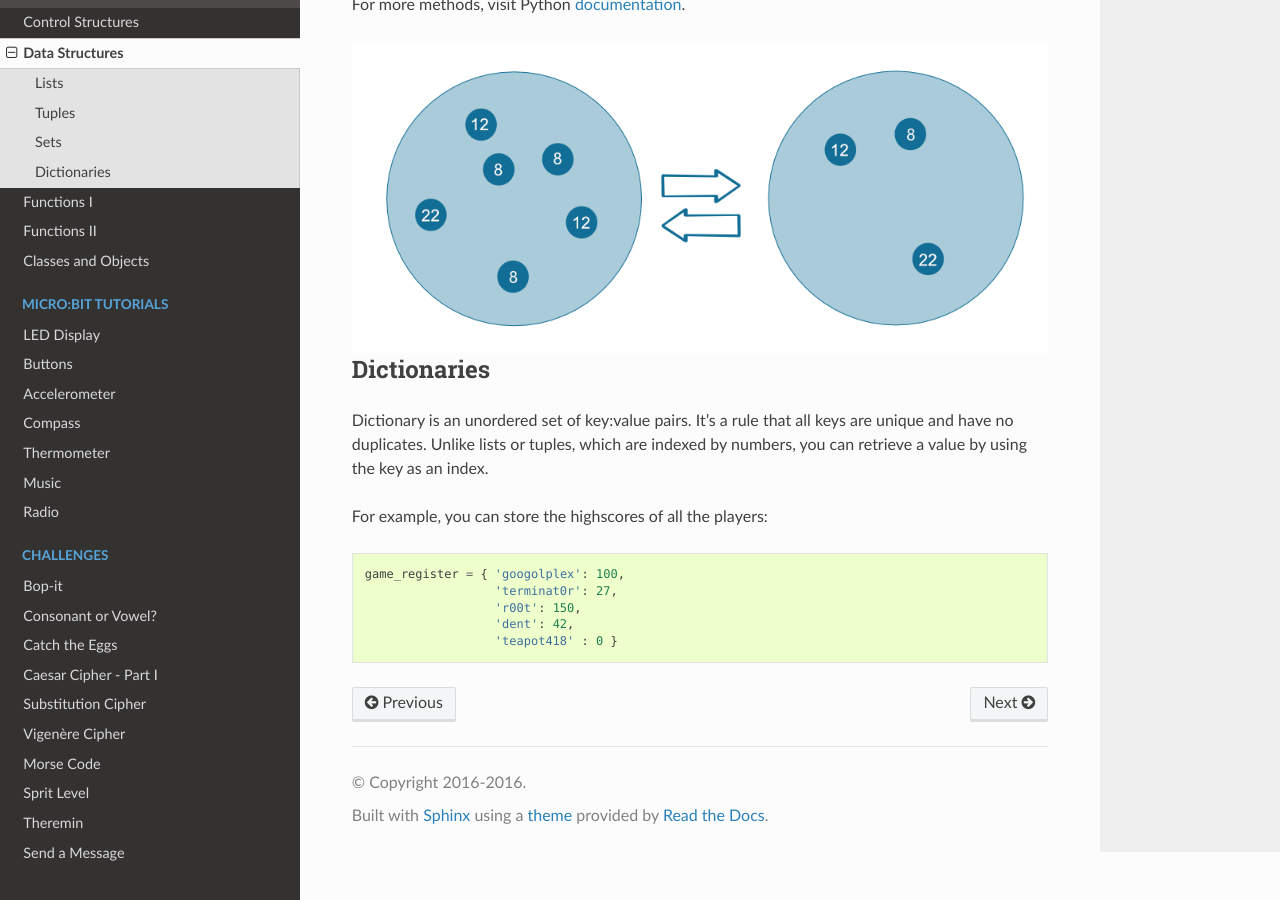
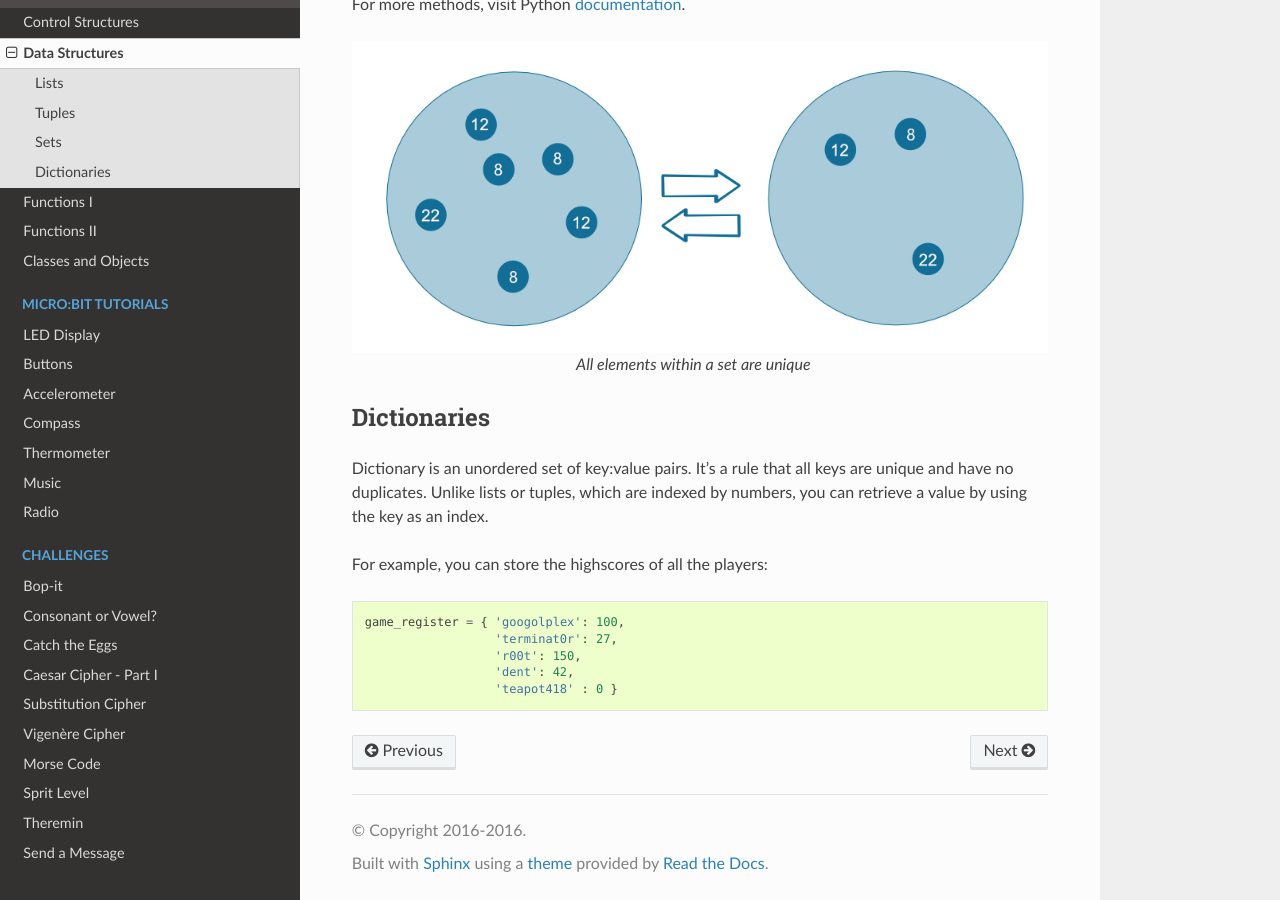
Before and after one commit to rharbird/microbit-challenges, a Sphinx documentation site: the page built from docs/source/basics/data_structures.rst, in a window 1280 px wide and 900 px high, scrolled down 3400 px. Built offline with Sphinx 7.4.7 and the Read the Docs theme 2.0.0, drawn with Linux system fonts in a browser that asks for light colours; pages that are not in the unit, such as notebooks, are missing from menus.

Commit message:
Add caption

```diff
--- a/docs/source/basics/data_structures.rst
+++ b/docs/source/basics/data_structures.rst
@@ -122,6 +122,8 @@ For more methods, visit Python documentation_.
 .. figure:: assets/sets_i.png
    :align: center
 
+   All elements within a set are unique
+
 Dictionaries
 =============
 
```
